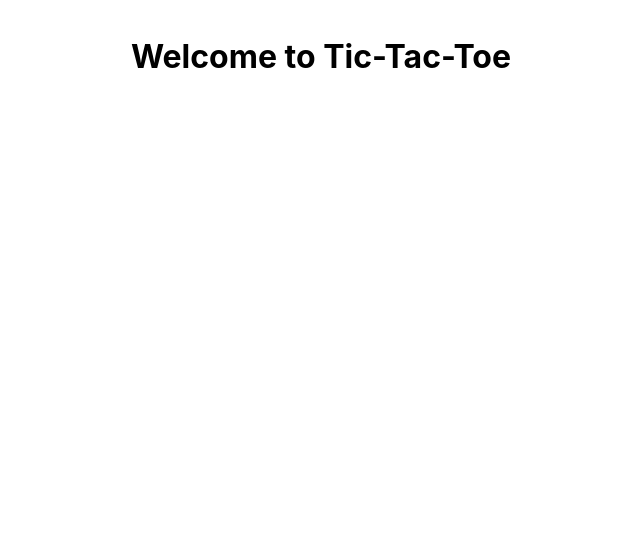
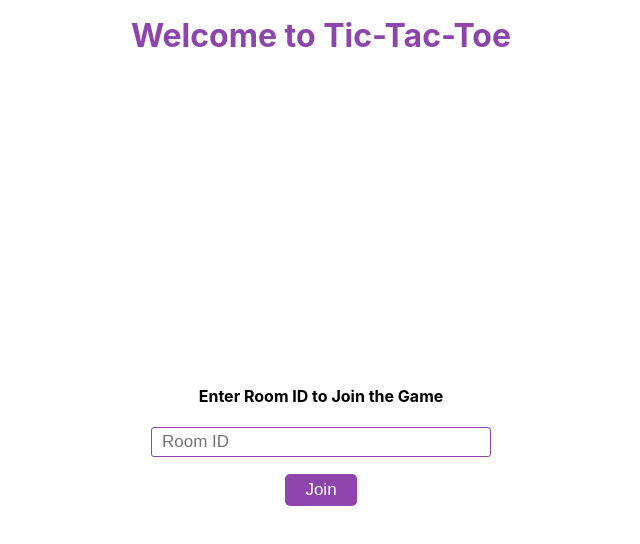
Before and after one commit to MaGo0506/tic-tac-toe-multiplayer, a React (Create React App) app in the folder client/: page / in a window 1280 px wide. Shown: the top 544 px of the page, without its empty margins (319-959 px from the left). Built offline with nearby package versions, Linux system fonts and the light colour scheme; no server answers; a web font is replaced by a local one.

Commit message:
- join and create room logic added - some controllers added on the backend

```diff
--- a/client/src/App.tsx
+++ b/client/src/App.tsx
@@ -1,9 +1,12 @@
-import React, { useEffect } from "react";
+import React, { useEffect, useState } from "react";
 import styled from "styled-components";
 import { io } from "socket.io-client";
 import './App.css';
+import SocketServiceClass from "./services/socketService";
+import JoinRoom from "./components/joinRoom";
+import GameContext, { GameContextProps } from "./gameContext";
 
-const socket = io("http://localhost:3001");
+// const socket = io("http://localhost:3001");
 
 const AppContainer = styled.div`
   width: 100%;
@@ -14,15 +17,47 @@ const AppContainer = styled.div`
   padding: 1em;
 `;
 
+const WelcomeText = styled.h1`
+  margin: 0;
+  color: #8e44ad;
+`;
+
+const MainContainer = styled.div`
+  width: 100%;
+  height: 100%;
+  display: flex;
+  align-items: center;
+  justify-content: center;
+`;
+
 function App() {
+  const [isInRoom, setInRoom] = useState(false);
+
+  const connectSocket = async () => {
+    const socket = await SocketServiceClass.connect("http://localhost:3001").catch(err => {
+      console.log("Error", err);
+    })
+    return socket;
+  }
+
   useEffect(() => {
-    socket.emit("client-ready");
+    connectSocket();
   }, [])
 
+  const gameContextValue: GameContextProps = {
+    isInRoom,
+    setInRoom
+  }
+
   return (
-    <AppContainer>
-      <h1>Welcome to Tic-Tac-Toe</h1>
-    </AppContainer>
+    <GameContext.Provider value={gameContextValue}>
+      <AppContainer>
+        <WelcomeText>Welcome to Tic-Tac-Toe</WelcomeText>
+        <MainContainer>
+          <JoinRoom />
+        </MainContainer>
+      </AppContainer>
+    </GameContext.Provider>
   );
 }
 
--- /dev/null
+++ b/client/src/components/joinRoom.tsx
@@ -0,0 +1,104 @@
+import React, { useContext, useState } from "react";
+import styled from "styled-components";
+import gameContext from "../gameContext";
+import SocketServiceClass from "../services/socketService";
+import GameServiceClass from "../services/socketService/gameService";
+
+interface JoinRoomProops { }
+
+const JoinRoomContainer = styled.div`
+  width: 100%;
+  height: 100%;
+  display: flex;
+  flex-direction: column;
+  align-items: center;
+  justify-content: center;
+  margin-top: 2em;
+`;
+
+const RoomIdInput = styled.input`
+  height: 30px;
+  width: 20em;
+  font-size: 17px;
+  outline: none;
+  border: 1px solid #8e44ad;
+  border-radius: 3px;
+  padding: 0 10px;
+`;
+
+const JoinButton = styled.button`
+  outline: none;
+  background-color: #8e44ad;
+  color: #fff;
+  font-size: 17px;
+  border: 2px solid transparent;
+  border-radius: 5px;
+  padding: 4px 18px;
+  transition: all 230ms ease-in-out;
+  margin-top: 1em;
+  cursor: pointer;
+
+  &:hover {
+    background-color: transparent;
+    border: 2px solid #8e44ad;
+    color: #8e44ad;
+  }
+`;
+
+const JoinRoom = (props: JoinRoomProops) => {
+  const [roomName, setRoomName] = useState("");
+  const [isJoining, setIsJoining] = useState(false);
+
+  const { setInRoom, isInRoom } = useContext(gameContext);
+
+  const handleRoomNameChange = (e: React.ChangeEvent<any>) => {
+    const value = e.target.value;
+    setRoomName(value);
+  }
+
+  const joinRoom = async (e: React.FormEvent) => {
+
+    console.log('here');
+
+    e.preventDefault();
+    console.log('there');
+
+
+    const socket = SocketServiceClass.socket;
+    if (!roomName || roomName.trim() === "" || !socket) return;
+
+    setIsJoining(true);
+
+    const joined = await GameServiceClass.joinGameRoom(socket, roomName).catch(err => {
+      alert(err);
+    })
+
+    if (joined) setInRoom(true);
+
+    console.log(socket);
+
+
+    setIsJoining(false);
+  }
+
+  return (
+    <form onSubmit={joinRoom}>
+      <JoinRoomContainer>
+        <h4>Enter Room ID to Join the Game</h4>
+        <RoomIdInput
+          placeholder="Room ID"
+          value={roomName}
+          onChange={handleRoomNameChange}
+        />
+        <JoinButton
+          type="submit"
+          disabled={isJoining}
+        >
+          {isJoining ? "Joining..." : "Join"}
+        </JoinButton>
+      </JoinRoomContainer>
+    </form>
+  );
+}
+
+export default JoinRoom;
--- /dev/null
+++ b/client/src/gameContext.tsx
@@ -0,0 +1,13 @@
+import React from "react";
+
+export interface GameContextProps {
+  isInRoom: boolean;
+  setInRoom: (inRoom: boolean) => void;
+};
+
+const defaultState: GameContextProps = {
+  isInRoom: false,
+  setInRoom: () => { }
+};
+
+export default React.createContext(defaultState);
--- /dev/null
+++ b/client/src/services/socketService/gameService.ts
@@ -0,0 +1,16 @@
+import { Socket } from "socket.io-client";
+
+class GameService {
+
+  public async joinGameRoom(socket: Socket, roomId: string): Promise<boolean> {
+    return new Promise((rs, rj) => {
+      socket.emit("join-game", { roomId });
+      socket.on("room-joined", () => rs(true));
+      socket.on("room-join-error", (err) => rj(err.error));
+    })
+  }
+}
+
+const GameServiceClass = new GameService();
+
+export default GameServiceClass;
--- /dev/null
+++ b/client/src/services/socketService/index.ts
@@ -0,0 +1,26 @@
+import { io, Socket } from "socket.io-client";
+
+class SocketService {
+  public socket: Socket | null = null;
+
+  public connect(url: string) {
+    return new Promise((rs, rj) => {
+
+      this.socket = io(url);
+
+      if (!this.socket) return rj();
+
+      this.socket.on("connection", () => {
+        rs(this.socket as Socket)
+      });
+
+      this.socket.on("connect-error", (err) => {
+        console.log("Connection error:", err);
+      })
+    });
+  }
+}
+
+const SocketServiceClass = new SocketService();
+
+export default SocketServiceClass;
```
Also changed, not shown: 2 other files (tests, documents, lock files or other folders).
